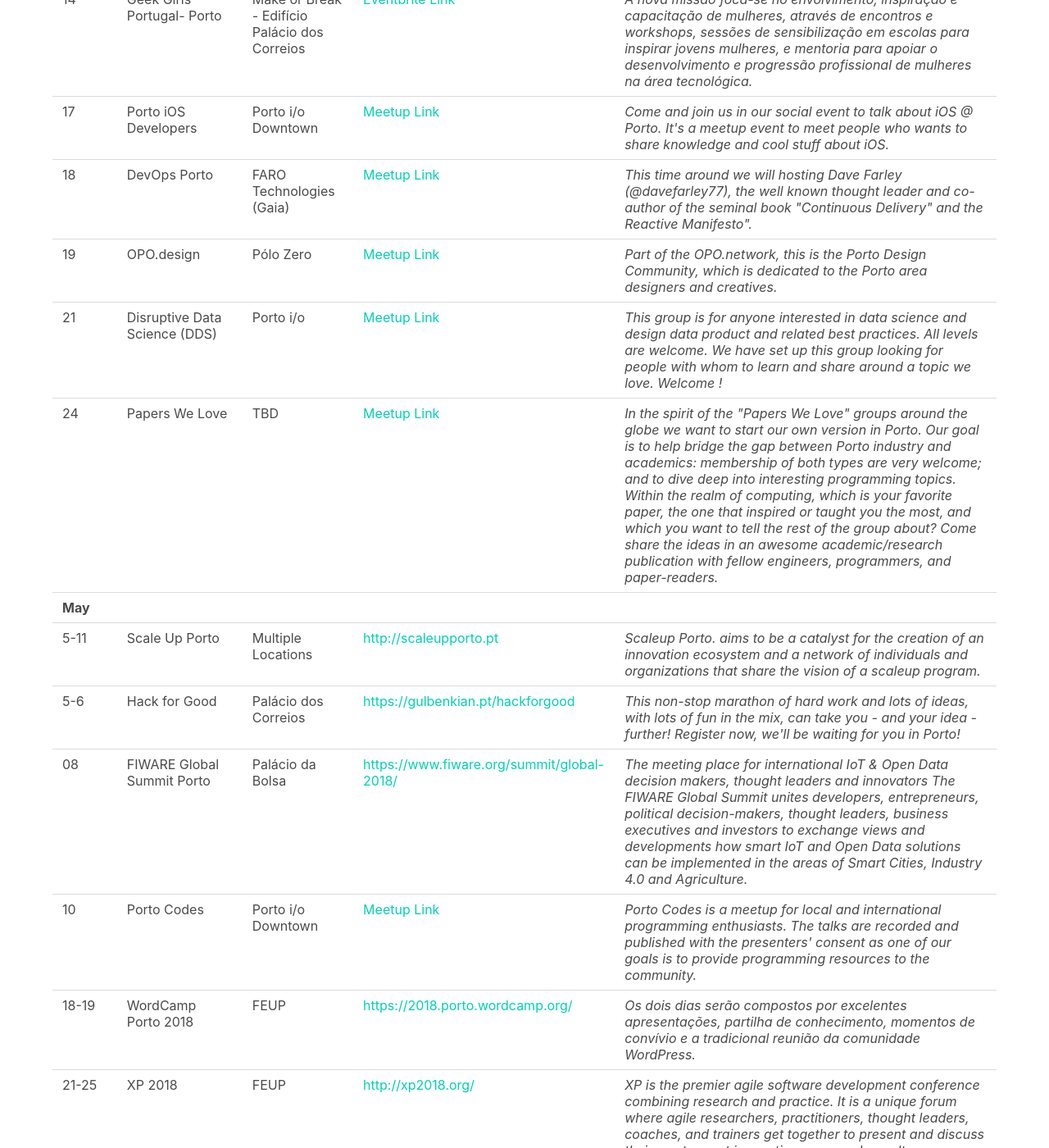
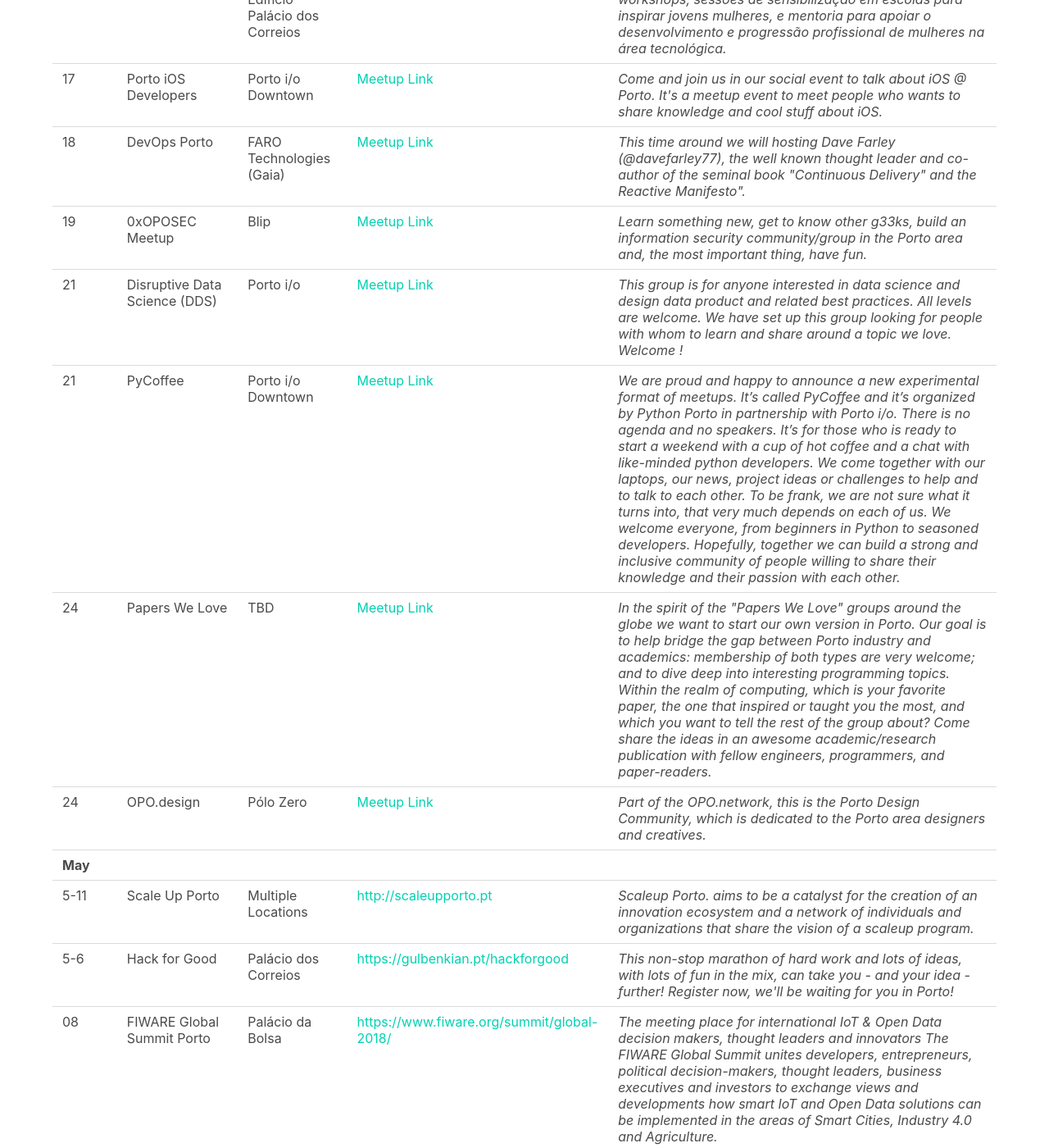
Before and after one commit to DevOpsPorto/devopsporto.github.io, a Jekyll site: the page built from events.html, in a window 1280 px wide and 1400 px high, scrolled down 1757 px. Shown: the whole window at 82% size. Built offline with Jekyll 4.4.1, drawn with Linux system fonts in a browser that asks for light colours.

Commit message:
add and fix april events

```diff
--- a/events.html
+++ b/events.html
@@ -163,15 +163,16 @@
         </tr>
         <tr>
             <td>19</td>
-            <td>OPO.design</td>
-            <td>Pólo Zero</td>
+            <td>0xOPOSEC Meetup</td>
+            <td>Blip</td>
             <td>
-                <a href="https://www.meetup.com/pt-BR/opodesign/events/249387554/" target="_blank">Meetup Link</a>
+                <a href="https://www.meetup.com/pt-BR/0xOPOSEC/events/249427464/" target="_blank">Meetup Link</a>
             </td>
             <td>
-                <i>Part of the OPO.network, this is the Porto Design Community, which is dedicated to the Porto area designers and creatives.</i>
+                <i>Learn something new, get to know other g33ks, build an information security community/group in the Porto area and, the most important thing, have fun.</i>
             </td>
         </tr>
+
         <tr>
             <td>21</td>
             <td>Disruptive Data Science (DDS)</td>
@@ -182,6 +183,19 @@
                 <td>
                     <i>This group is for anyone interested in data science and design data product and related best practices. All levels are welcome. We have set up this group looking for people with whom to learn and share around a topic we love. Welcome !</i>
                 </td>
+        </tr>
+        <tr>
+            <td>21</td>
+            <td>PyCoffee</td>
+            <td>Porto i/o Downtown</td>
+            <td>
+                <a href="https://www.meetup.com/pt-BR/pyporto/events/249538411/" target="_blank">Meetup Link</a>
+            </td>
+            <td>
+                <i>We are proud and happy to announce a new experimental format of meetups. It’s called PyCoffee and it’s organized by Python Porto in partnership with Porto i/o.
+                    There is no agenda and no speakers. It’s for those who is ready to start a weekend with a cup of hot coffee and a chat with like-minded python developers. We come together with our laptops, our news, project ideas or challenges to help and to talk to each other.
+                    To be frank, we are not sure what it turns into, that very much depends on each of us. We welcome everyone, from beginners in Python to seasoned developers. Hopefully, together we can build a strong and inclusive community of people willing to share their knowledge and their passion with each other.</i>
+            </td>
         </tr>
         <tr>
             <td>24</td>
@@ -197,6 +211,17 @@
 
                         Within the realm of computing, which is your favorite paper, the one that inspired or taught you the most, and which you want to tell the rest of the group about? Come share the ideas in an awesome academic/research publication with fellow engineers, programmers, and paper-readers.</i>
                 </td>
+        </tr>
+        <tr>
+            <td>24</td>
+            <td>OPO.design</td>
+            <td>Pólo Zero</td>
+            <td>
+                <a href="https://www.meetup.com/pt-BR/opodesign/events/249387554/" target="_blank">Meetup Link</a>
+            </td>
+            <td>
+                <i>Part of the OPO.network, this is the Porto Design Community, which is dedicated to the Porto area designers and creatives.</i>
+            </td>
         </tr>
         <tr>
             <td colspan="5">
```
